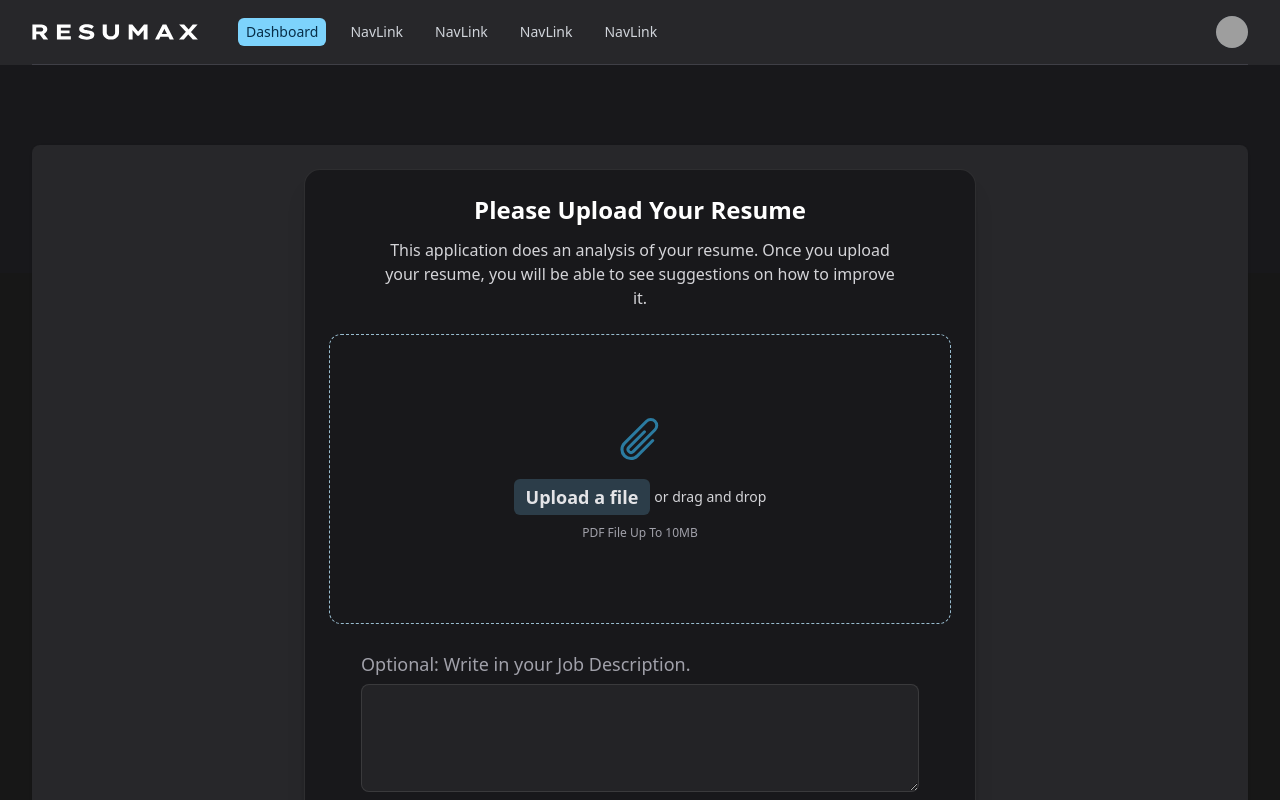
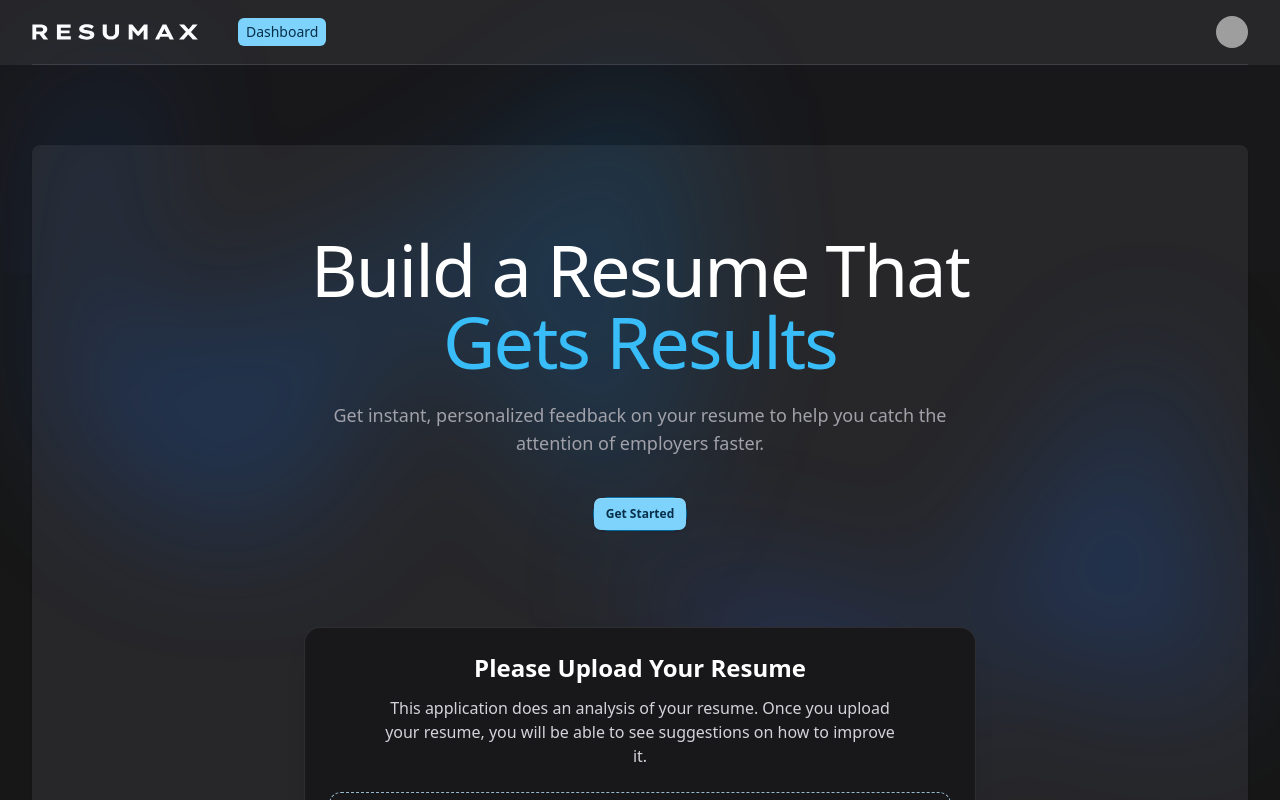
Before and after one commit to VincentLeVo/ResuMax, a Next.js app: page / in a window 1280 px wide. Shown: the top 800 px of the page. Built offline with nearby package versions, Linux system fonts and the light colour scheme; grey boxes are pictures that could not be loaded; a web font is replaced by a local one.

Commit message:
-Added new Hero section with a button that scrolls to the upload section. -Removed unnecessary navigation links and update the layout.

```diff
--- a/src/app/page.jsx
+++ b/src/app/page.jsx
@@ -1,9 +1,73 @@
-import { UploadResume } from "@/components/UploadResume";
+'use client'
+
+import { UploadResume } from '@/components/UploadResume'
+import { Button } from '@/components/Button'
+import { Container } from '@/components/Container'
+import { useRef } from 'react'
+
+function Hero({ buttonHandler, ...props }) {
+  return (
+    <Container className="relative mb-14 py-10 text-center lg:pt-16" {...props}>
+      <div
+        aria-hidden="true"
+        className="absolute inset-x-0 -top-40 z-10 transform-gpu overflow-hidden blur-3xl sm:-top-80"
+      >
+        <div
+          style={{
+            clipPath:
+              'polygon(74.1% 44.1%, 100% 61.6%, 97.5% 26.9%, 85.5% 0.1%, 80.7% 2%, 72.5% 32.5%, 60.2% 62.4%, 52.4% 68.1%, 47.5% 58.3%, 45.2% 34.5%, 27.5% 76.7%, 0.1% 64.9%, 17.9% 100%, 27.6% 76.8%, 76.1% 97.7%, 74.1% 44.1%)',
+          }}
+          className="relative left-[calc(50%-11rem)] aspect-[1155/678] w-[36.125rem] -translate-x-1/2 rotate-[30deg] bg-gradient-to-tr from-blue-700 to-sky-700 opacity-25 sm:left-[calc(50%-30rem)] sm:w-[72.1875rem]"
+        />
+      </div>
+      <div
+        aria-hidden="true"
+        className="absolute inset-x-0 top-[calc(100%-13rem)] z-10 transform-gpu overflow-hidden blur-3xl sm:top-[calc(100%-30rem)]"
+      >
+        <div
+          style={{
+            clipPath:
+              'polygon(74.1% 44.1%, 100% 61.6%, 97.5% 26.9%, 85.5% 0.1%, 80.7% 2%, 72.5% 32.5%, 60.2% 62.4%, 52.4% 68.1%, 47.5% 58.3%, 45.2% 34.5%, 27.5% 76.7%, 0.1% 64.9%, 17.9% 100%, 27.6% 76.8%, 76.1% 97.7%, 74.1% 44.1%)',
+          }}
+          className="relative left-[calc(50%+3rem)] aspect-[1155/678] w-[40rem] -translate-x-1/2 bg-gradient-to-tr from-blue-700 to-sky-700 opacity-25 sm:left-[calc(50%+36rem)] sm:w-[75rem]"
+        />
+      </div>
+      <div className="relative z-20">
+        <h1 className="font-display mx-auto max-w-4xl text-5xl font-medium tracking-tight text-white sm:text-7xl">
+          Build a Resume That{' '}
+          <span className="relative whitespace-nowrap text-sky-400">
+            <span className="relative">Gets Results</span>
+          </span>{' '}
+        </h1>
+        <p className="mx-auto mt-6 max-w-2xl text-lg text-zinc-400">
+          Get instant, personalized feedback on your resume to help you catch
+          the attention of employers faster.
+        </p>
+        <div className="mt-10 flex justify-center gap-x-6">
+          <Button size="small" color="sky" onClick={buttonHandler}>
+            Get Started
+          </Button>
+        </div>
+      </div>
+    </Container>
+  )
+}
 
 export default function Home() {
+  const uploadRef = useRef(null)
+
+  const scrollToUploadSection = () => {
+    if (uploadRef.current) {
+      uploadRef.current.scrollIntoView({ behavior: 'smooth' })
+    } else {
+      console.log('Upload section not found')
+    }
+  }
+
   return (
     <>
-      <UploadResume />
+      <Hero buttonHandler={scrollToUploadSection} />
+      <UploadResume ref={uploadRef} />
     </>
-  );
+  )
 }
--- a/src/components/Navbar.jsx
+++ b/src/components/Navbar.jsx
@@ -17,13 +17,7 @@ const user = {
   imageUrl:
     'https://images.unsplash.com/photo-1472099645785-5658abf4ff4e?ixlib=rb-1.2.1&ixid=eyJhcHBfaWQiOjEyMDd9&auto=format&fit=facearea&facepad=2&w=256&h=256&q=80',
 }
-const navigation = [
-  { name: 'Dashboard', href: '/', current: true },
-  { name: 'NavLink', href: '#', current: false },
-  { name: 'NavLink', href: '#', current: false },
-  { name: 'NavLink', href: '#', current: false },
-  { name: 'NavLink', href: '#', current: false },
-]
+const navigation = [{ name: 'Dashboard', href: '/', current: true }]
 const userNavigation = [
   { name: 'Your Profile', href: '#' },
   { name: 'Settings', href: '#' },
@@ -44,7 +38,7 @@ export function Navbar({ children }) {
       <div className="min-h-full">
         <div className="bg-zinc-900 pb-32">
           <Disclosure as="nav" className="bg-zinc-800">
-            <div className="max-w-10xl mx-auto sm:px-6 lg:px-8">
+            <div className="mx-auto max-w-10xl sm:px-6 lg:px-8">
               <div className="border-b border-zinc-700">
                 <div className="flex h-16 items-center justify-between px-4 sm:px-0">
                   <div className="flex items-center">
@@ -182,13 +176,13 @@ export function Navbar({ children }) {
             </DisclosurePanel>
           </Disclosure>
           <header className="py-10">
-            <div className="max-w-10xl mx-auto px-4 sm:px-6 lg:px-8"></div>
+            <div className="mx-auto max-w-10xl px-4 sm:px-6 lg:px-8"></div>
           </header>
         </div>
 
         <main className="-mt-32">
-          <div className="max-w-10xl mx-auto px-4 pb-12 sm:px-6 lg:px-8">
-            <div className="rounded-lg bg-zinc-800 px-5 py-6 shadow sm:px-6">
+          <div className="mx-auto max-w-10xl px-4 pb-12 sm:px-6 lg:px-8">
+            <div className="relative rounded-lg bg-zinc-800 px-5 py-6 shadow sm:px-6">
               {children}
             </div>
           </div>
--- a/src/components/UploadResume.jsx
+++ b/src/components/UploadResume.jsx
@@ -4,14 +4,14 @@ import { Container } from '@/components/Container'
 import { OptionalJobDescription } from '@/components/OptionalJobDescription'
 import { PaperClipIcon } from '@heroicons/react/24/solid'
 import { useRouter } from 'next/navigation'
-import { useState } from 'react'
+import { useState, forwardRef } from 'react'
 import { Card } from '@/components/Card'
 import { Heading, Subheading } from '@/components/Text'
 import { LoadingSpinner } from '@/components/LoadingSpinner'
 
 const MAX_FILE_SIZE = 10485760 // 10MB in bytes
 
-export function UploadResume() {
+export const UploadResume = forwardRef((props, ref) => {
   const [resumeFile, setResumeFile] = useState(null)
   const [jobDescription, setJobDescription] = useState('')
   const [error, setError] = useState('') // To store error messages
@@ -83,7 +83,7 @@ export function UploadResume() {
   }
 
   return (
-    <Card className="m-auto max-w-2xl shadow-xl">
+    <Card className="relative z-20 m-auto max-w-2xl shadow-xl">
       <div className="md:flex md:items-center md:justify-between">
         <div className="min-w-0 flex-1">
           <Heading className="text-center">Please Upload Your Resume</Heading>
@@ -171,7 +171,7 @@ export function UploadResume() {
           setJobDescription={setJobDescription}
           className="mt-7"
         />
-        <div className="flex justify-center">
+        <div ref={ref} className="flex justify-center">
           <Button type="submit" color="sky" size="large" className="mt-4">
             Submit
           </Button>
@@ -179,4 +179,4 @@ export function UploadResume() {
       </form>
     </Card>
   )
-}
+})
```
